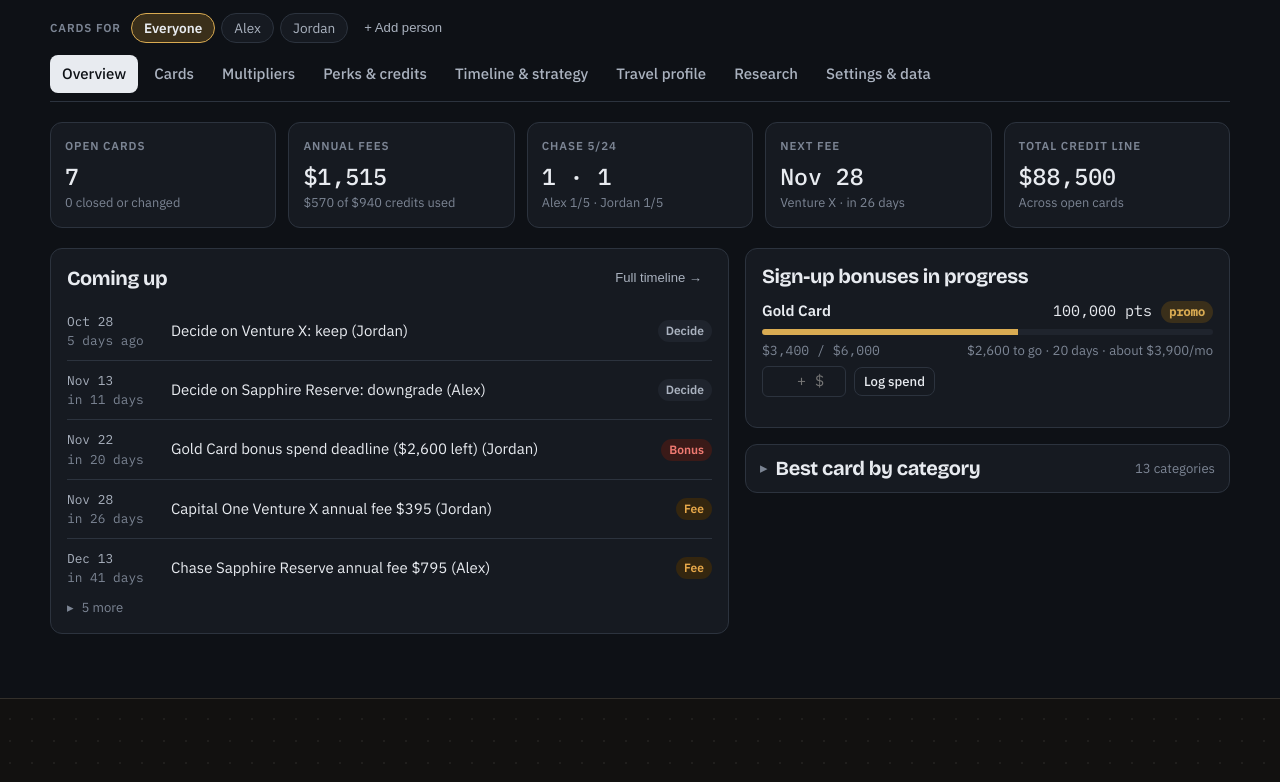
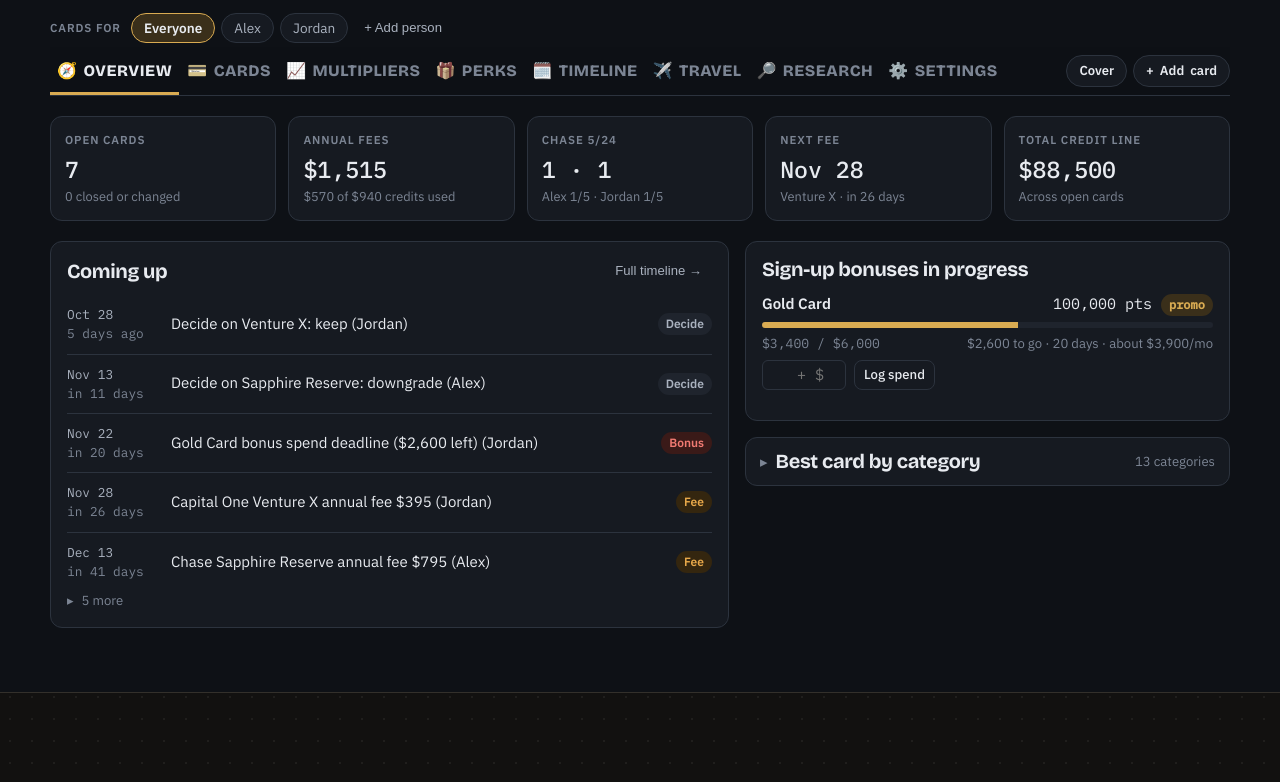
Before and after one commit to billywall732/billywall732.github.io, a plain HTML site: page wallet/index.html in a window 1280 px wide. Shown: the part 237-1019 px from the top of the page. Drawn offline with nearby package versions, Linux system fonts and the light colour scheme.

Commit message:
What's in My Wallet?: tabs in the Fantasy Football style, with emojis
All-caps bold tabs with an emoji (grey until hovered or active) and an accent
underline on the active one; Cover and + Add card as pills on the right.
Labels shortened to fit on one desktop row (Perks, Timeline, Travel,
Settings); the panels keep their full names. Deep links and #tab routing
unchanged, plus switching on a hash change; the active tab scrolls into view
on narrow screens.

Co-Authored-By: Claude Opus 5.5 <noreply@anthropic.com>

```diff
--- a/wallet/app.css
+++ b/wallet/app.css
@@ -37,9 +37,24 @@
 .wallet-app .dot{width: 8px; height: 8px; border-radius: 50%; background: var(--ink-3);}
 .wallet-app .dot.ok{background: var(--good);}
 .wallet-app .dot.local{background: var(--warn);}
-.wallet-app nav.tabs{position: sticky; top: env(safe-area-inset-top, 0px); z-index: 5; background: var(--bg); display: flex; gap: 4px; overflow-x: auto; padding-block: 8px; border-bottom: 1px solid var(--line); margin-bottom: 20px; scrollbar-width: none;}
-.wallet-app nav.tabs button{border: 0; background: none; padding: 8px 12px; border-radius: 8px; color: var(--ink-2); font-weight: 500; white-space: nowrap;}
-.wallet-app nav.tabs button[aria-selected="true"]{background: var(--ink); color: var(--bg);}
+/* Section tabs: same language as Fantasy Football (all-caps bold links, accent underline on the active one, utility pills on the right) */
+.wallet-app nav.tabs{position: sticky; top: env(safe-area-inset-top, 0px); z-index: 5; background: color-mix(in oklab, var(--bg) 95%, transparent); display: flex; align-items: center; gap: 8px; border-bottom: 1px solid var(--line); margin-bottom: 20px;}
+.wallet-app nav.tabs .tabgroup{position: relative; display: flex; gap: 1px; flex: 1; min-width: 0; overflow-x: auto; scrollbar-width: none;}
+.wallet-app nav.tabs .tabgroup::-webkit-scrollbar{display: none;}
+.wallet-app nav.tabs .tabgroup button{border: 0; border-bottom: 3px solid transparent; border-radius: 0; background: none; padding: 12px 7px 9px; font-family: var(--f-display); font-size: 16px; font-weight: 800; letter-spacing: .03em; text-transform: uppercase; color: var(--ink-3); white-space: nowrap; transition: color .2s;}
+.wallet-app nav.tabs .tabgroup button:hover{color: var(--ink);}
+.wallet-app nav.tabs .tabgroup button{display: inline-flex; align-items: center; gap: 6px;}
+.wallet-app nav.tabs .emoji{font-size: 16px; line-height: 1; filter: grayscale(.7); transition: filter .2s, transform .2s;}
+.wallet-app nav.tabs .tabgroup button:hover .emoji{filter: none; transform: scale(1.15) rotate(-6deg);}
+.wallet-app nav.tabs .tabgroup button[aria-selected="true"] .emoji{filter: none;}
+@media (prefers-reduced-motion: reduce){.wallet-app nav.tabs .emoji{transition: none;} .wallet-app nav.tabs .tabgroup button:hover .emoji{transform: none;}}
+.wallet-app nav.tabs .tabgroup button[aria-selected="true"]{color: var(--ink); border-bottom-color: var(--accent);}
+.wallet-app .tabtools{display: flex; gap: 6px; flex: none;}
+.wallet-app .utilpill{display: inline-flex; align-items: center; gap: 6px; border: 1px solid var(--line); background: var(--surface); color: var(--ink); border-radius: 999px; padding: 5px 12px; font-family: var(--f-body); font-size: 13px; font-weight: 700; text-decoration: none; white-space: nowrap; cursor: pointer;}
+.wallet-app .utilpill:hover{border-color: var(--accent);}
+/* Narrower screens: the tab row scrolls sideways, with a fade at the edge as the hint */
+@media (max-width: 1200px){.wallet-app nav.tabs .tabgroup{-webkit-mask-image: linear-gradient(90deg, #000 88%, transparent); mask-image: linear-gradient(90deg, #000 88%, transparent); padding-right: 24px;}}
+@media (max-width: 640px){.wallet-app nav.tabs .tabgroup button{font-size: 14px; padding-inline: 6px; gap: 4px;} .wallet-app nav.tabs .emoji{font-size: 14px;} .wallet-app .utilpill{padding: 4px 9px; font-size: 12px;} .wallet-app .pill-more{display: none;}}
 .wallet-app .btn{border: 1px solid var(--line); background: var(--surface); padding: 7px 12px; border-radius: 8px; font-weight: 500; font-size: .9rem; display: inline-flex; align-items: center; gap: 6px;}
 .wallet-app .btn:hover{border-color: var(--ink-3);}
 .wallet-app .btn.primary{background: var(--accent); border-color: var(--accent); color: var(--on-accent);}
--- a/wallet/app.js
+++ b/wallet/app.js
@@ -33,7 +33,8 @@ const PROGRAMS = {
 const PERK_KINDS = ["Lounge access","Travel protection","Purchase & return protection","Elite status","Insurance","Foreign transaction","Other"];
 const PERIODS = { monthly: "Monthly", quarterly: "Quarterly", semiannual: "Every 6 months", annual: "Yearly" };
 const COLORS = ["#1e3a5f","#0f4c45","#5b1f2e","#2d2d34","#7a5a1a","#3b2a63","#8a8f98","#b0743a","#174f8a","#0b0b0d"];
-const TABS = [["overview","Overview"],["cards","Cards"],["matrix","Multipliers"],["perks","Perks & credits"],["timeline","Timeline & strategy"],["travel","Travel profile"],["research","Research"],["data","Settings & data"]];
+// [key, label, emoji]: short labels so every tab and its emoji fit on one row (the panels keep the full names)
+const TABS = [["overview","Overview","🧭"],["cards","Cards","💳"],["matrix","Multipliers","📈"],["perks","Perks","🎁"],["timeline","Timeline","🗓️"],["travel","Travel","✈️"],["research","Research","🔎"],["data","Settings","⚙️"]];
 const TODAY = new Date(); TODAY.setHours(0,0,0,0);
 // Common no-fee or lower-fee product-change targets, matched on issuer + card name. Suggestions only; issuers change these.
 const DOWNGRADES = [
@@ -382,7 +383,10 @@ function events() {
 let tab = "overview";
 try { const h = location.hash.slice(1); if (TABS.some(t => t[0] === h)) tab = h; } catch {}
 function renderTabs() {
-  $("#tabs").innerHTML = TABS.map(([k, l]) => `<button role="tab" aria-selected="${k === tab}" data-tab="${k}">${l}</button>`).join("");
+  $("#tabs").innerHTML = TABS.map(([k, l, e]) => `<button role="tab" aria-selected="${k === tab}" data-tab="${k}"><span class="emoji" aria-hidden="true">${e}</span>${l}</button>`).join("");
+  // Keep the active tab in view when the row scrolls sideways, without moving the page
+  const bar = $("#tabs"), on = bar.querySelector("[aria-selected=true]");
+  if (on && (on.offsetLeft < bar.scrollLeft || on.offsetLeft + on.offsetWidth > bar.scrollLeft + bar.clientWidth - 24)) bar.scrollLeft = on.offsetLeft - 8;
 }
 function renderProfiles() {
   const opts = (multiPeople() ? [["all", "Everyone"]] : []).concat(S.profiles.map(p => [p.id, p.name]));
@@ -397,7 +401,7 @@ function render() {
   v.innerHTML = ({ overview: vOverview, cards: vCards, matrix: vMatrix, perks: vPerks, timeline: vTimeline, travel: vTravel, research: vResearch, data: vData })[tab]();
   if (tab === "research") wireResearch();
   aiOff();
-  try { document.documentElement.style.setProperty("--tabs-h", $("#tabs").offsetHeight + "px"); document.body.classList.toggle("on-tl", tab === "timeline"); } catch {}
+  try { document.documentElement.style.setProperty("--tabs-h", $("nav.tabs").offsetHeight + "px"); document.body.classList.toggle("on-tl", tab === "timeline"); } catch {}
   if (tab === "timeline") { const w = $(".tl-wrap"), svg = w && w.querySelector("svg[data-today]"); if (svg && svg.scrollWidth > w.clientWidth) w.scrollLeft = Math.max(0, +svg.dataset.today - w.clientWidth / 2); }
 }
 function exampleBanner() {
@@ -1115,6 +1119,8 @@ async function askDowngrade(c) {
 let toastT;
 function toast(msg) { let t = $("#toast"); if (!t) { t = document.createElement("div"); t.id = "toast"; t.className = "toast"; t.setAttribute("role", "status"); $(".wallet-app").appendChild(t); } t.textContent = msg; t.hidden = false; clearTimeout(toastT); toastT = setTimeout(() => t.hidden = true, 2600); }
 function setTab(k) { tab = k; try { history.replaceState(null, "", "#" + k); } catch {} render(); window.scrollTo(0, 0); }
+// Typing or following a #tab address switches tabs too
+addEventListener("hashchange", () => { const h = location.hash.slice(1); if (h !== tab && TABS.some(t => t[0] === h)) { tab = h; render(); } });
 const armed = new Set();
 function twoStep(btn, key, label) {
   if (armed.has(key)) { armed.delete(key); return true; }
--- a/wallet/index.html
+++ b/wallet/index.html
@@ -50,16 +50,21 @@
         <div class="chip-mark" aria-hidden="true"></div>
         <div>
           <h1>What's in My Wallet?</h1>
-          <div class="muted" style="font-size:.88rem">Every card you carry, and when to keep it, call or downgrade. <a href="/wallet/cover/">Cover</a></div>
+          <div class="muted" style="font-size:.88rem">Every card you carry, and when to keep it, call or downgrade.</div>
         </div>
       </div>
       <div class="row">
         <span class="save-state" id="saveState"><span class="dot"></span><span>Loading…</span></span>
-        <button class="btn primary" id="addCardTop">+ Add card</button>
       </div>
     </header>
     <div class="profiles" id="profileBar" aria-label="Whose cards"></div>
-    <nav class="tabs" role="tablist" id="tabs"></nav>
+    <nav class="tabs" aria-label="Sections">
+      <div class="tabgroup" role="tablist" id="tabs"></div>
+      <div class="tabtools">
+        <a class="utilpill" href="/wallet/cover/" title="Back to the cover page">Cover</a>
+        <button class="utilpill" id="addCardTop" type="button" aria-label="Add card">+<span class="pill-more"> Add</span> card</button>
+      </div>
+    </nav>
     <div id="view"></div>
   </div>
   <div id="modalRoot"></div>
```
